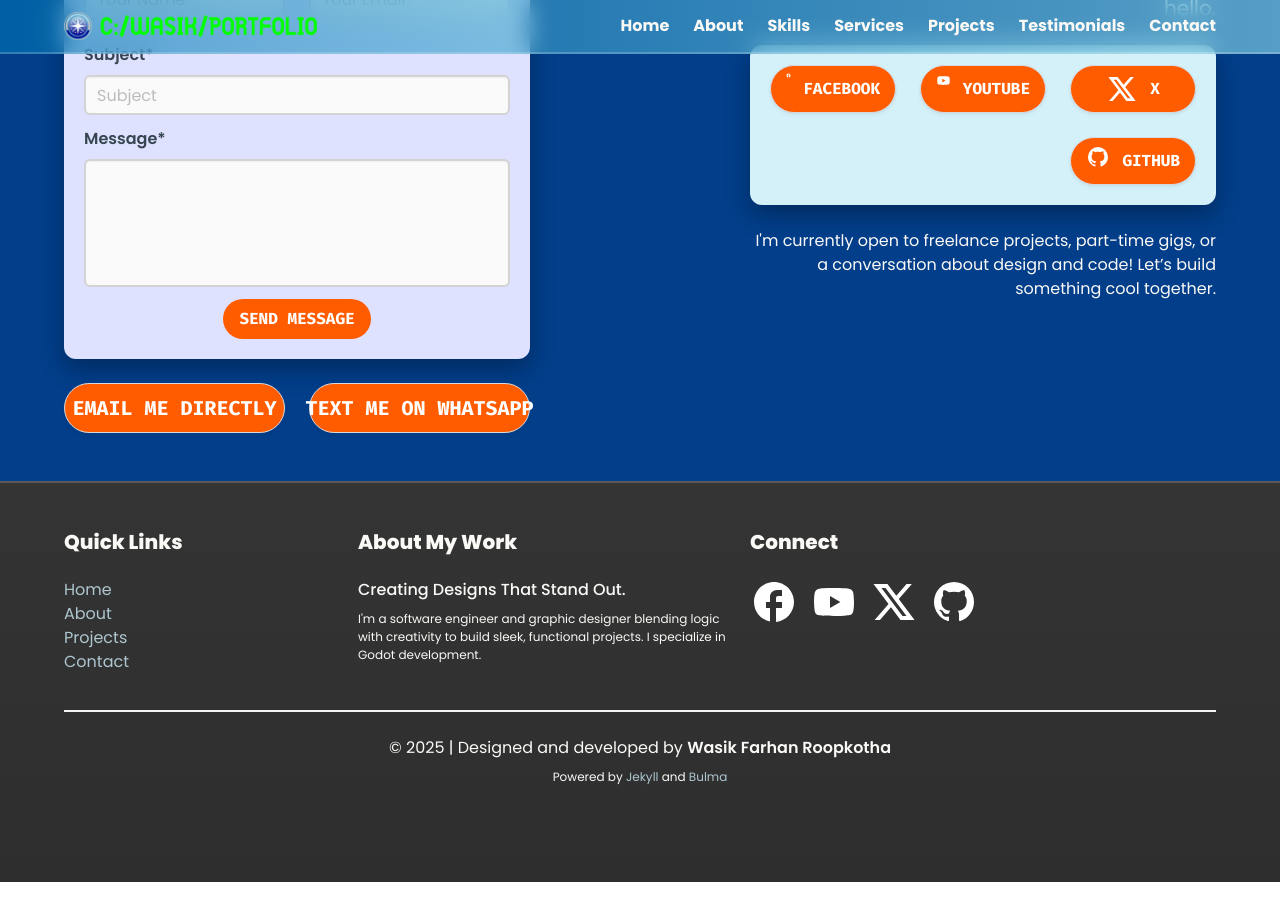
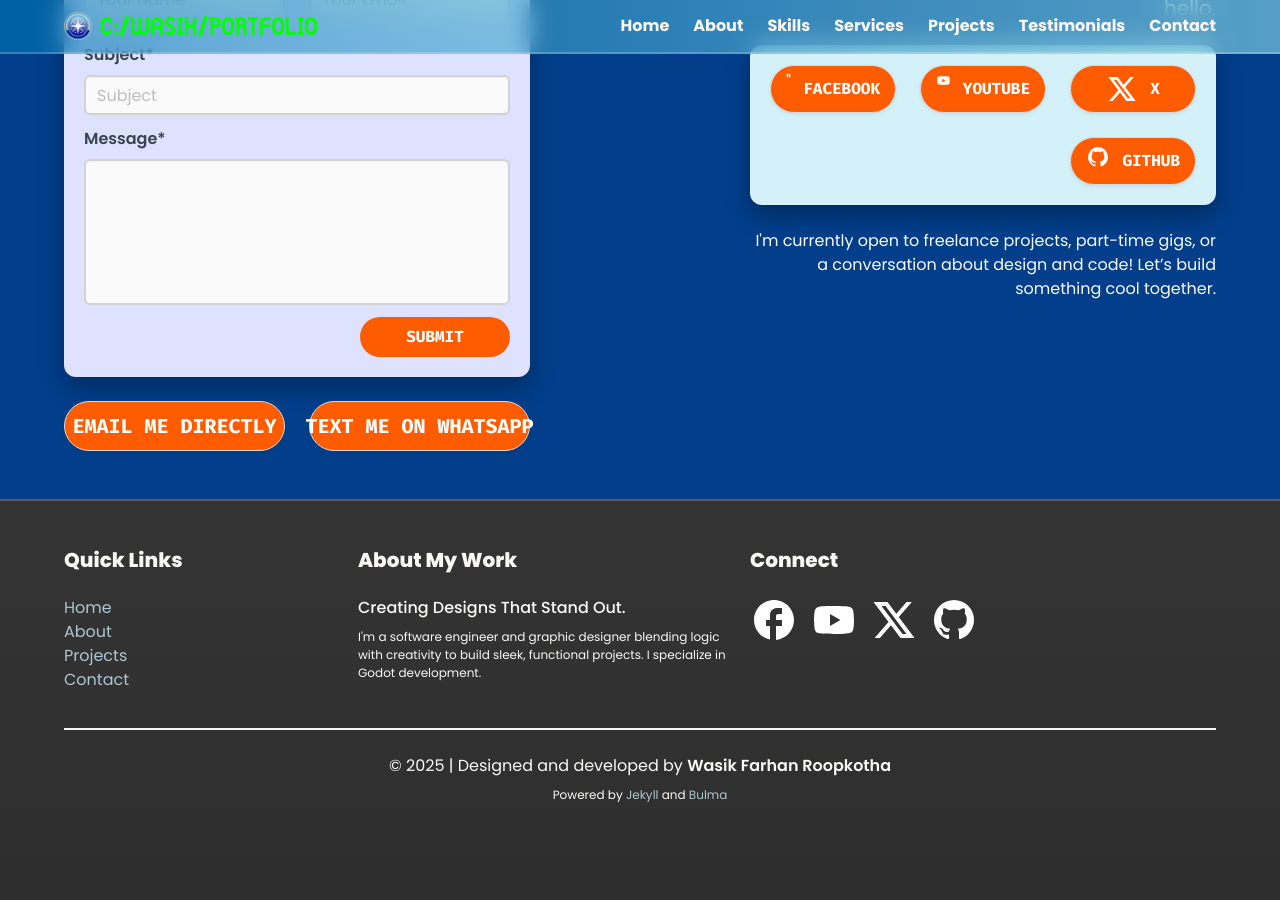
Before and after one commit to TheSiriusSystem/thesiriussystem.netlify.app, a Jekyll site: the page built from index.html, in a window 1280 px wide and 900 px high, scrolled down 3779 px. Built offline with Jekyll 4.4.1, drawn with Linux system fonts in a browser that asks for light colours.

Commit message:
Update Contact section

```diff
--- a/_config.yml
+++ b/_config.yml
@@ -2,6 +2,7 @@ title: Wasik Farhan Roopkotha
 description: Explore the portfolio of Wasik Farhan Roopkotha, a talented artist and designer.
 favicon: /assets/images/favicon.png
 logo: /assets/images/logo.png
+formspree-id: xeoojbzo
 author: Wasik Farhan Roopkotha
 author-email: mythology06@gmail.com
 author-whatsapp: 8801334182900
--- a/_includes/section-contact.html
+++ b/_includes/section-contact.html
@@ -15,7 +15,7 @@
             <!-- Contact Form Column -->
             <div class="column is-5-desktop">
                 <div class="box">
-                    <form action="https://formspree.io/f/xeoojbzo" method="POST">
+                    <form action="https://formspree.io/f/{{ site.formspree-id }}" method="POST">
                         <div class="columns">
                             <div class="column">
                                 <div class="field">
@@ -54,13 +54,13 @@
                                 Message*
                             </label>
                             <div class="control">
-                                <textarea id="message" name="message" class="textarea" required></textarea>
+                                <textarea id="message" name="message" class="textarea" rows="5" required></textarea>
                             </div>
                         </div>
 
-                        <div class="field is-grouped is-justify-content-center">
+                        <div class="field is-grouped">
                             <div class="control">
-                                <button class="button is-primary" type="submit">Send Message</button>
+                                <button class="button is-primary" type="submit">Submit</button>
                             </div>
                         </div>
                     </form>
--- a/assets/css/style.scss
+++ b/assets/css/style.scss
@@ -460,13 +460,14 @@ $hr-color-dark: #fff;
             box-shadow: 0 10px 24px rgba(0, 0, 0, 0.3);
         }
 
-        .box:nth-of-type(1) // Contact Form
+        // Contact Form
+        .box:nth-of-type(1)
         {
             background-color: #dee2ff;
 
             label
             {
-                color: main.$text-color-light;
+                color: main.$text-color-light; // Main stylesheet failed to catch this element for some reason.
             }
 
             input, textarea
@@ -486,9 +487,26 @@ $hr-color-dark: #fff;
             {
                 resize: none;
             }
+
+            // Submit Button
+            .is-grouped
+            {
+                justify-content: end;
+
+                .button
+                {
+                    width: 150px;
+                }
+
+                @media screen and (max-width: main.$breakpoint-mobile)
+                {
+                    justify-content: center;
+                }
+            }
         }
 
-        .box:nth-of-type(2) // Social Media Buttons
+        // Social Media Buttons
+        .box:nth-of-type(2)
         {
             background-color: #d4f1f9;
 
```
